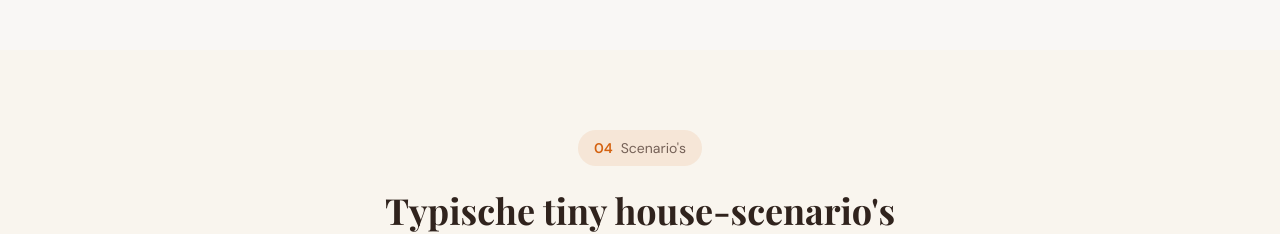
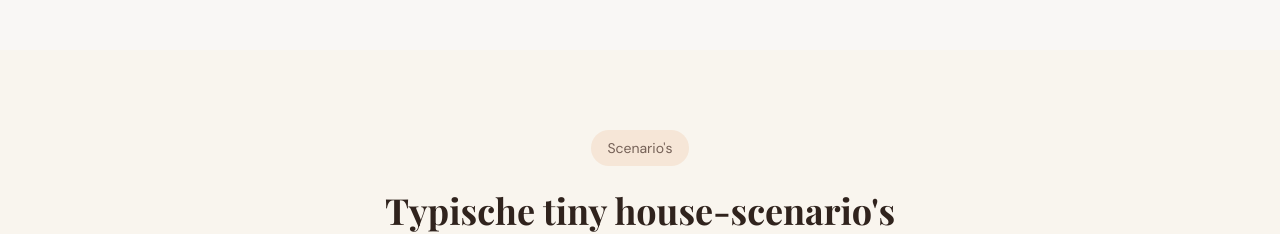
Before and after one commit to DibrandoVentures/tinyhousevergunning.nl, a React (Vite) app: page / in a window 1280 px wide. Shown: the part 4060-4294 px from the top of the page. Built offline with nearby package versions, Linux system fonts and the light colour scheme; the HTML template or start-up script is replaced by a standard one.

Commit message:
Visual edit in Lovable
Edited UI in Lovable

```diff
--- a/src/components/ArticleContent.tsx
+++ b/src/components/ArticleContent.tsx
@@ -206,7 +206,7 @@ const ArticleContent = () => {
         <div className="container mx-auto px-4 max-w-6xl">
           <div className="text-center mb-12">
             <div className="inline-flex items-center gap-2 bg-primary/10 rounded-full px-4 py-2 mb-6">
-              <span className="text-sm font-semibold text-primary">04</span>
+
               <span className="text-sm text-muted-foreground">Scenario's</span>
             </div>
             <h2 className="font-serif text-3xl md:text-4xl font-bold text-foreground mb-4">
```
